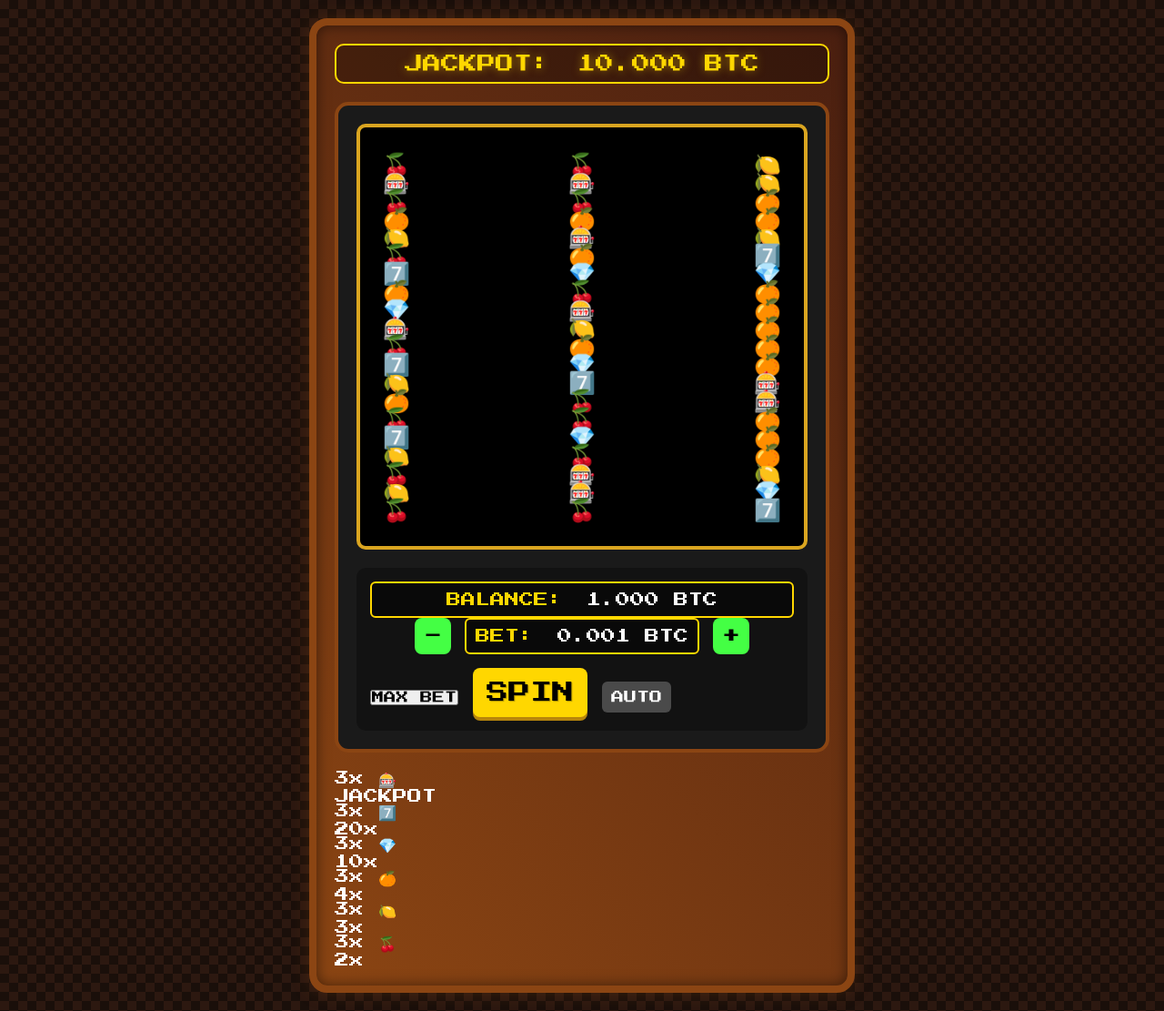
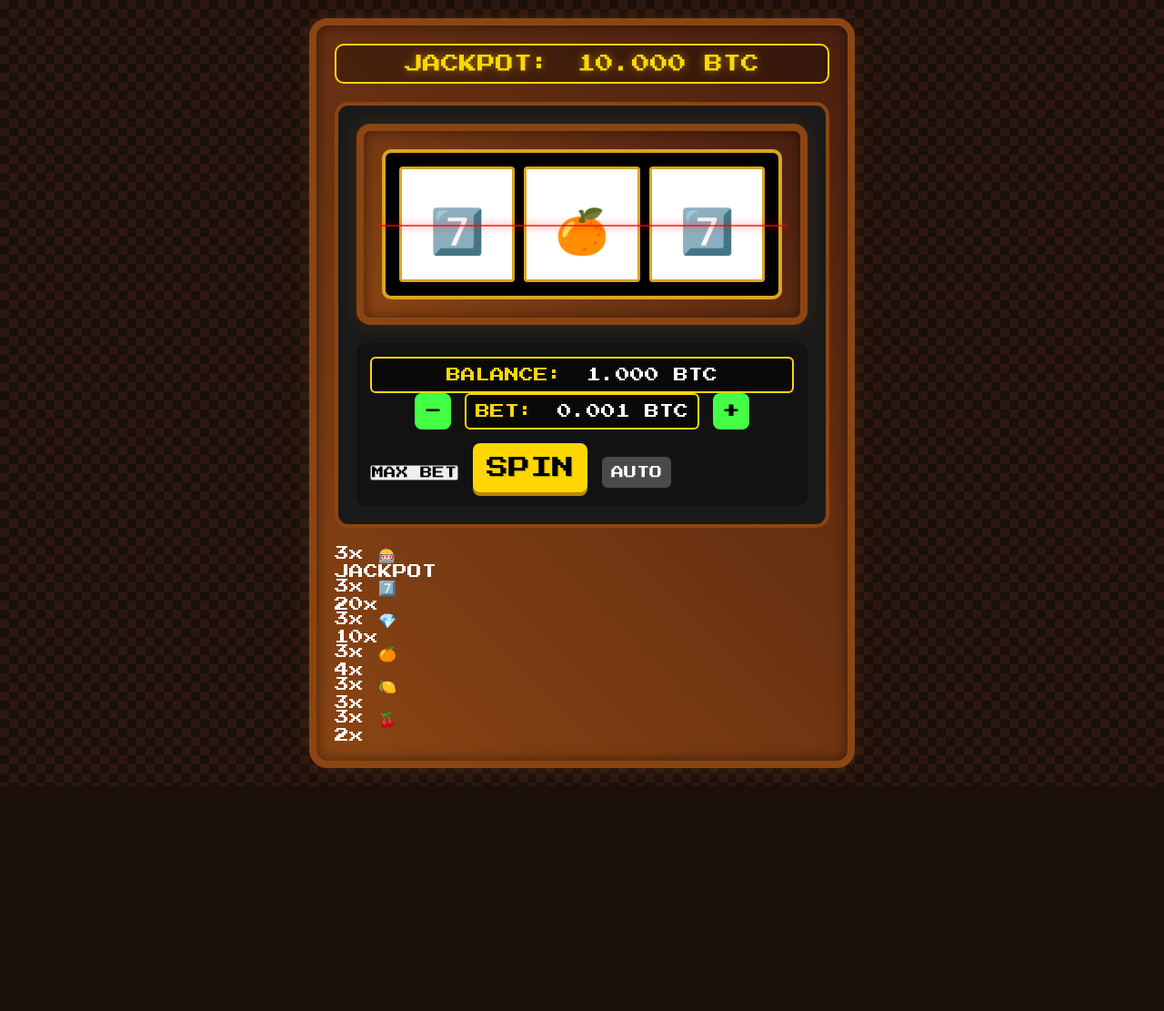
Before and after one commit to MaximumKingz/PixelSlots, a PHP site: page / in a window 1280 px wide. Shown: the whole page at 91% size. After the commit the page ends 864 px from the top, so only its background shows below. Run offline with PHP 8.4, Linux system fonts and the light colour scheme; some libraries are stand-ins or nearby versions.

Commit message:
Fixed slot machine design with proper reel layout

```diff
--- a/index.html
+++ b/index.html
@@ -19,37 +19,18 @@
 
         <div id="slot-machine">
             <div class="machine-frame">
-                <div class="reels-window">
-                    <div class="reels-container">
-                        <div class="reel-strip">
-                            <div class="symbol">🍒</div>
-                            <div class="symbol">🍋</div>
-                            <div class="symbol">🍊</div>
-                            <div class="symbol">💎</div>
-                            <div class="symbol">7️⃣</div>
-                            <div class="symbol">🎰</div>
-                        </div>
-                        <div class="reel-strip">
-                            <div class="symbol">🍋</div>
-                            <div class="symbol">🍊</div>
-                            <div class="symbol">💎</div>
-                            <div class="symbol">7️⃣</div>
-                            <div class="symbol">🎰</div>
-                            <div class="symbol">🍒</div>
-                        </div>
-                        <div class="reel-strip">
-                            <div class="symbol">🍊</div>
-                            <div class="symbol">💎</div>
-                            <div class="symbol">7️⃣</div>
-                            <div class="symbol">🎰</div>
-                            <div class="symbol">🍒</div>
-                            <div class="symbol">🍋</div>
-                        </div>
+                <div class="reels-container">
+                    <div class="reel">
+                        <div class="symbol">🍒</div>
                     </div>
-                    <div class="payline-top"></div>
-                    <div class="payline-middle"></div>
-                    <div class="payline-bottom"></div>
+                    <div class="reel">
+                        <div class="symbol">🍋</div>
+                    </div>
+                    <div class="reel">
+                        <div class="symbol">🍊</div>
+                    </div>
                 </div>
+                <div class="payline"></div>
             </div>
 
             <div class="game-controls">
--- a/src/public/styles/main.css
+++ b/src/public/styles/main.css
@@ -77,12 +77,15 @@ body {
 }
 
 .machine-frame {
-    background: #000;
+    background: linear-gradient(45deg, var(--machine-border), var(--machine-inner));
     padding: 20px;
-    border-radius: 10px;
-    border: 4px solid var(--reel-border);
+    border-radius: 15px;
+    border: 8px solid var(--machine-border);
     position: relative;
     margin-bottom: 20px;
+    box-shadow:
+        0 0 20px rgba(139, 69, 19, 0.3),
+        inset 0 0 15px rgba(0, 0, 0, 0.5);
 }
 
 .reels-container {
@@ -90,8 +93,9 @@ body {
     justify-content: space-between;
     gap: 10px;
     background: #000;
-    padding: 10px;
-    border-radius: 6px;
+    padding: 15px;
+    border-radius: 10px;
+    border: 4px solid var(--reel-border);
     position: relative;
 }
 
@@ -106,30 +110,49 @@ body {
 }
 
 .reel {
-    width: 100%;
-    height: 100%;
+    flex: 1;
+    aspect-ratio: 1;
     background: #fff;
+    border: 3px solid var(--reel-border);
+    border-radius: 4px;
+    overflow: hidden;
+    position: relative;
     display: flex;
     justify-content: center;
     align-items: center;
-    font-size: 40px;
-    position: relative;
 }
 
 .symbol {
-    transform: scale(1.5);
+    font-size: 48px;
+    line-height: 1;
+    transform-origin: center;
+    transition: transform 0.3s ease;
+}
+
+.reel.spinning .symbol {
+    animation: spinSymbol 0.2s linear infinite;
+}
+
+@keyframes spinSymbol {
+    0% {
+        transform: translateY(-100%) scale(1);
+    }
+    100% {
+        transform: translateY(100%) scale(1);
+    }
 }
 
 .payline {
     position: absolute;
     top: 50%;
-    left: 0;
-    right: 0;
+    left: 15px;
+    right: 15px;
     height: 2px;
     background: red;
     box-shadow: 0 0 10px red;
     opacity: 0.7;
     pointer-events: none;
+    z-index: 1;
 }
 
 .game-controls {
```
Also changed, not shown: src/public/js/game.js (+19 -41 lines).
